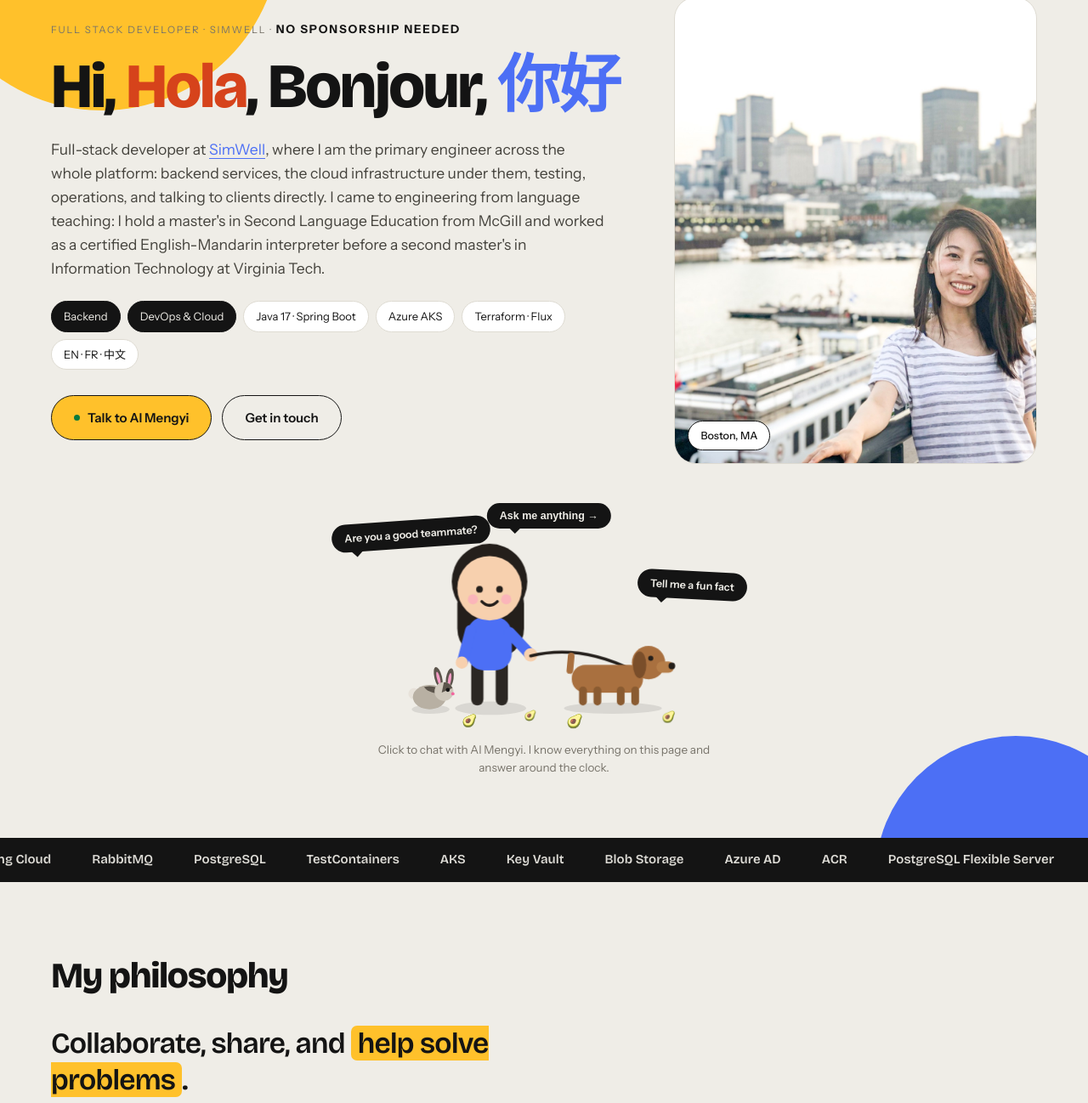
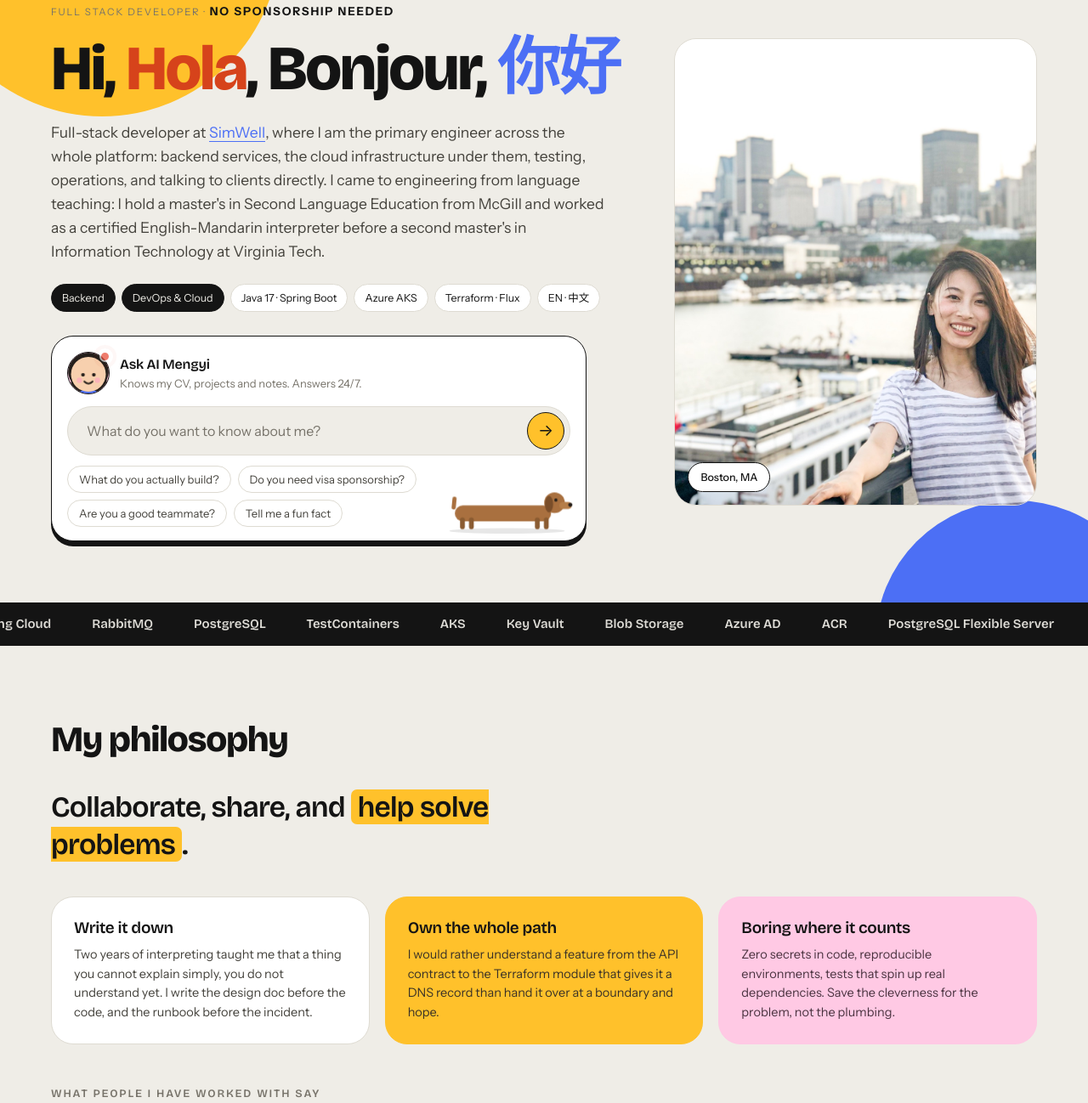
Before and after one commit to MengyiG/mengyig.github.io, a plain HTML site: page index.html in a window 1280 px wide. Shown: the part 126-1424 px from the top of the page at 85% size. Drawn offline with nearby package versions, Linux system fonts and the light colour scheme.

Commit message:
Modify front page

```diff
--- a/assets/css/main.css
+++ b/assets/css/main.css
@@ -70,14 +70,31 @@
   color:var(--ink-2); transition:background .15s,color .15s;
 }
 .nav-links a:hover{ background:rgba(20,20,20,.07); color:var(--ink); }
+/* Icon-only: a robot with a blinking record light, so the assistant reads as
+   live and asks to be clicked without a line of copy. */
 .nav-cta{
-  font-family:inherit; font-size:13.5px; font-weight:600; cursor:pointer;
-  display:inline-flex; align-items:center; gap:8px;
+  position:relative; flex:none; cursor:pointer;
+  display:grid; place-items:center;
+  width:44px; height:44px; padding:0;
   background:var(--marigold); color:var(--ink);
-  border:1px solid var(--ink); border-radius:99px; padding:9px 17px;
+  border:1px solid var(--ink); border-radius:50%;
   transition:transform .15s, box-shadow .15s;
 }
 .nav-cta:hover{ transform:translateY(-1px); box-shadow:0 4px 0 var(--ink); }
+.nav-bot{ width:26px; height:26px; display:block; overflow:visible; }
+.nav-bot-eyes{ transform-box:fill-box; transform-origin:center; animation:blink 4.2s step-end infinite; }
+.rec-dot{
+  position:absolute; top:-2px; right:-2px;
+  width:13px; height:13px; border-radius:50%;
+  background:#E5341D; border:2px solid var(--ground);
+  animation:rec 1.2s ease-in-out infinite;
+}
+.rec-dot::after{
+  content:""; position:absolute; inset:-2px; border-radius:50%;
+  border:2px solid #E5341D; animation:rec-ring 1.2s ease-out infinite;
+}
+@keyframes rec{ 0%,100%{ opacity:1; } 50%{ opacity:.2; } }
+@keyframes rec-ring{ from{ transform:scale(1); opacity:.7; } to{ transform:scale(2.2); opacity:0; } }
 
 .pulse{ width:7px; height:7px; border-radius:50%; background:#0B7A3E; display:inline-block; flex:none; }
 
@@ -90,8 +107,6 @@
 }
 .btn-primary{ background:var(--marigold); color:var(--ink); }
 .btn-primary:hover{ transform:translateY(-2px); box-shadow:0 5px 0 var(--ink); }
-.btn-ghost{ background:transparent; color:var(--ink); }
-.btn-ghost:hover{ background:rgba(20,20,20,.06); }
 
 /* ── Hero ─────────────────────────────────────────────────── */
 .hero{ position:relative; overflow:hidden; padding:56px var(--pad) 72px; }
@@ -116,14 +131,15 @@
 .inline-link{ color:var(--cornflower); text-decoration:none; border-bottom:1.5px solid currentColor; }
 .inline-link:hover{ background:var(--blossom); border-bottom-color:var(--ink); color:var(--ink); }
 
-.tags{ display:flex; flex-wrap:wrap; gap:8px; margin-top:24px; }
+/* One line, always: if the column is too narrow the row scrolls sideways. */
+.tags{ display:flex; flex-wrap:nowrap; gap:7px; margin-top:24px; overflow-x:auto; scrollbar-width:none; }
+.tags::-webkit-scrollbar{ display:none; }
 .tags li{
-  font-size:13px; padding:7px 14px; border-radius:99px;
+  flex:none; white-space:nowrap;
+  font-size:12.5px; padding:6px 12px; border-radius:99px;
   background:var(--card); border:1px solid var(--line);
 }
 .tags li.is-primary{ background:var(--ink); color:var(--ground); border-color:var(--ink); }
-
-.hero-cta{ display:flex; flex-wrap:wrap; gap:12px; margin-top:30px; }
 
 .hero-portrait{ margin:0; position:relative; }
 .hero-portrait img{
@@ -136,54 +152,47 @@
   font-size:12.5px; font-weight:500; padding:7px 14px; border-radius:99px;
 }
 
-/* ── Mascot ───────────────────────────────────────────────── */
-.mascot-zone{
-  position:relative; z-index:2;
-  max-width:var(--shell); margin:52px auto 0;
-  display:flex; flex-direction:column; align-items:center; gap:10px; text-align:center;
+/* ── Ask card ─────────────────────────────────────────────── */
+.ask-card{
+  position:relative; margin-top:28px; max-width:630px;
+  background:var(--card); border:1px solid var(--ink); border-radius:var(--radius-lg);
+  padding:18px 18px 16px; box-shadow:0 6px 0 var(--ink);
 }
-.mascot-stage{ position:relative; display:flex; justify-content:center; width:100%; }
-.mascot-prompts{ display:contents; }
-.prompt-bubble{
-  position:absolute; z-index:4; cursor:pointer;
-  font-family:inherit; font-size:12.5px; font-weight:600; white-space:nowrap;
-  background:var(--ink); color:var(--ground);
-  border:0; border-radius:99px; padding:9px 15px;
-  transition:transform .15s, background .15s;
+.ask-head{ display:flex; align-items:center; gap:12px; margin-bottom:14px; }
+.ask-avatar{ position:relative; flex:none; width:50px; height:50px; border-radius:50%; background:var(--blossom); border:1px solid var(--ink); }
+.ask-avatar svg{ display:block; width:100%; height:100%; border-radius:50%; }
+.ask-avatar .rec-dot{ border-color:var(--card); }
+.ask-avatar-eyes{ transform-box:fill-box; transform-origin:center; animation:blink 5.2s step-end infinite; }
+.ask-name{ font-family:var(--font-display); font-weight:600; font-size:16px; letter-spacing:-.015em; }
+.ask-sub{ font-size:13px; color:var(--ink-3); }
+
+.ask{
+  display:flex; align-items:center; gap:8px;
+  background:var(--ground); border:1px solid var(--line); border-radius:99px;
+  padding:6px 6px 6px 20px; transition:border-color .15s;
 }
-.prompt-bubble::after{
-  content:""; position:absolute; bottom:-6px; left:22px;
-  border:7px solid transparent; border-top-color:var(--ink); border-bottom:0;
+.ask:focus-within{ border-color:var(--ink); }
+.ask input{ flex:1; min-width:0; border:0; outline:none; background:transparent; font:inherit; font-size:16px; color:var(--ink); }
+.ask input::placeholder{ color:var(--ink-3); }
+.ask button{
+  flex:none; width:44px; height:44px; border-radius:50%; cursor:pointer;
+  font-family:inherit; font-size:19px; color:var(--ink);
+  background:var(--marigold); border:1px solid var(--ink);
+  transition:transform .15s;
 }
-.prompt-bubble:hover{ transform:translateY(-3px); background:#2E2E2A; }
-.prompt-bubble:nth-child(1){ top:14px; left:calc(50% - 250px); transform:rotate(-4deg); }
-.prompt-bubble:nth-child(1):hover{ transform:rotate(-4deg) translateY(-3px); }
-.prompt-bubble:nth-child(2){ top:74px; left:calc(50% + 110px); transform:rotate(3deg); }
-.prompt-bubble:nth-child(2):hover{ transform:rotate(3deg) translateY(-3px); }
+.ask button:hover{ transform:translateX(2px); }
 
-.mascot{
-  appearance:none; background:transparent; border:0; padding:0; cursor:pointer;
-  position:relative; display:block; width:min(340px,88vw);
-  transition:transform .2s ease;
+/* Right padding keeps the chips clear of the dog in the corner. */
+.q-chips{ display:flex; flex-wrap:wrap; gap:8px; margin-top:12px; padding-right:158px; }
+.q-chips button{
+  font-family:inherit; font-size:13px; cursor:pointer; color:var(--ink-2);
+  background:var(--card); border:1px solid var(--line); border-radius:99px; padding:7px 13px;
+  transition:border-color .15s, color .15s;
 }
-.mascot:hover{ transform:translateY(-4px) scale(1.02); }
-.mascot-art{ width:100%; height:auto; overflow:visible; }
-.mascot-bubble{
-  position:absolute; top:-6px; left:50%; transform:translateX(-46%);
-  background:var(--ink); color:var(--ground);
-  font-size:12.5px; font-weight:600; padding:8px 15px; border-radius:99px;
-  white-space:nowrap; z-index:3;
-}
-.mascot-bubble::after{
-  content:""; position:absolute; left:26px; bottom:-6px;
-  border:7px solid transparent; border-top-color:var(--ink); border-bottom:0;
-}
-.mascot-note{ font-size:13.5px; color:var(--ink-3); max-width:46ch; }
+.q-chips button:hover{ border-color:var(--ink); color:var(--ink); }
 
-.mascot-person{ animation:bob 3.4s ease-in-out infinite alternate; transform-origin:center bottom; }
-.mascot-tail{ transform-origin:153px 149px; animation:wag .55s ease-in-out infinite alternate; }
-.mascot-eyes{ animation:blink 5.2s step-end infinite; transform-origin:center; }
-@keyframes bob{ from{ transform:translateY(0); } to{ transform:translateY(-5px); } }
+.ask-dog{ position:absolute; right:14px; bottom:8px; width:152px; height:auto; overflow:visible; pointer-events:none; }
+.ask-dog-tail{ transform-box:fill-box; transform-origin:50% 100%; animation:wag .55s ease-in-out infinite alternate; }
 @keyframes wag{ from{ transform:rotate(-24deg); } to{ transform:rotate(22deg); } }
 @keyframes blink{ 0%,94%{ transform:scaleY(1); } 96%,98%{ transform:scaleY(.12); } 100%{ transform:scaleY(1); } }
 
@@ -485,21 +494,19 @@
   .hero-intro-short{ display:block; }
 }
 
-/* Below the mascot's own width the bubbles cannot float beside it. */
-@media (max-width:780px){
-  .mascot-stage{ flex-direction:column; align-items:center; gap:12px; }
-  .mascot-prompts{ display:flex; flex-wrap:wrap; justify-content:center; gap:8px; order:2; }
-  .prompt-bubble,
-  .prompt-bubble:nth-child(1),
-  .prompt-bubble:nth-child(2){ position:static; transform:none; }
-  .prompt-bubble::after{ display:none; }
+/* Too narrow to share a row with the dog: chips take the width, the dog walks below. */
+@media (max-width:640px){
+  .q-chips{ padding-right:0; }
+  .ask-card{ padding-bottom:70px; }
 }
 
 @media (max-width:940px){
   :root{ --pad:22px; }
-  .hero-grid{ grid-template-columns:1fr; gap:34px; }
+  .hero-grid{ grid-template-columns:minmax(0,1fr); gap:34px; }
+  .tags{ margin-right:calc(var(--pad) * -1); padding-right:var(--pad); }
   .hero-portrait{ max-width:340px; }
   .nav-links{ display:none; }
+  .nav-cta{ margin-left:auto; }
   .contact-wrap{ grid-template-columns:1fr; gap:32px; }
   .job{ grid-template-columns:1fr; gap:10px; }
   .tool-group{ grid-template-columns:1fr; gap:12px; }
--- a/assets/js/chat.js
+++ b/assets/js/chat.js
@@ -41,6 +41,19 @@
     open();
     send(b.dataset.ask);
   }));
+  /* The hero ask box: whatever is typed there becomes the first message. */
+  const heroAsk = $('#heroAsk');
+  if (heroAsk) heroAsk.addEventListener('submit', (e) => {
+    e.preventDefault();
+    const text = heroAsk.q.value.trim();
+    if (!text) {
+      heroAsk.q.focus();
+      return;
+    }
+    heroAsk.reset();
+    open();
+    send(text);
+  });
   document.querySelectorAll('[data-close-chat]').forEach((b) => b.addEventListener('click', close));
   document.addEventListener('keydown', (e) => {
     if (e.key === 'Escape' && !chat.hidden) close();
--- a/assets/js/render.js
+++ b/assets/js/render.js
@@ -22,7 +22,7 @@
       : esc(g.text)
   ).join(', '));
   const wa = P.identity.workAuthorization;
-  fill('role-line', esc(P.identity.role) + ' · ' + esc(P.identity.company.name) +
+  fill('role-line', esc(P.identity.role) +
     (wa ? ' · <strong>' + esc(wa.emphasis) + '</strong>' : ''));
 
   /* Link the employer's name wherever it appears in the intro copy. */
@@ -45,9 +45,9 @@
     if (P.identity.avatarPosition) avatar.style.objectPosition = P.identity.avatarPosition;
   }
 
-  /* Speech bubbles around the mascot; each opens the chat with that question. */
-  fill('mascot-prompts', (P.ai.mascotPrompts || []).map((q) =>
-    '<button class="prompt-bubble" type="button" data-ask="' + esc(q) + '">' + esc(q) + '</button>'
+  /* Example questions under the hero ask box; each opens the chat with that question. */
+  fill('hero-prompts', (P.ai.heroPrompts || []).map((q) =>
+    '<button type="button" data-ask="' + esc(q) + '">' + esc(q) + '</button>'
   ).join(''));
 
   /* ── Marquee: every tool, looped twice so the scroll is seamless ── */
--- a/data/profile-data.js
+++ b/data/profile-data.js
@@ -25,7 +25,7 @@
   identity: {
     name: 'Mengyi Guo',
     /* A welcome, not a language claim. The languages she actually works in are
-       stated in `tags` below (EN · FR · 中文). `color` is optional per word. */
+       stated in `tags` below (EN · 中文). `color` is optional per word. */
     greeting: [
       { text: 'Hi' },
       { text: 'Hola', color: '#D6431B' },
@@ -69,7 +69,7 @@
     { label: 'Java 17 · Spring Boot' },
     { label: 'Azure AKS' },
     { label: 'Terraform · Flux' },
-    { label: 'EN · FR · 中文' },
+    { label: 'EN · 中文' },
   ],
 
   /* ── Intro copy ────────────────────────────────────────────────── */
@@ -373,9 +373,11 @@
       'Never use em dashes. Use commas, colons or separate sentences instead.',
       'When citing a recommendation, name only the company or program in its `context` field. Never place an anecdote at a different employer.',
     ],
-    // Shown as speech bubbles around the mascot on the hero.
+    // Example questions under the ask box on the hero.
     // Visitors address the AI as "you"; the AI speaks as Mengyi in the first person.
-    mascotPrompts: [
+    heroPrompts: [
+      'What do you actually build?',
+      'Do you need visa sponsorship?',
       'Are you a good teammate?',
       'Tell me a fun fact',
     ],
--- a/index.html
+++ b/index.html
@@ -30,8 +30,20 @@
     <a href="#fun">Fun</a>
     <a href="#contact">Contact</a>
   </nav>
-  <button class="nav-cta" type="button" data-open-chat>
-    <span class="pulse" aria-hidden="true"></span>Talk to AI Mengyi
+  <button class="nav-cta" type="button" data-open-chat aria-label="Talk to AI Mengyi" title="Talk to AI Mengyi">
+    <svg class="nav-bot" viewBox="0 0 24 24" aria-hidden="true" focusable="false">
+      <path d="M12 3.2V6" stroke="#141414" stroke-width="1.8" stroke-linecap="round"/>
+      <circle cx="12" cy="2.6" r="1.5" fill="#141414"/>
+      <rect x="1.6" y="10.5" width="2.6" height="4.6" rx="1.1" fill="#141414"/>
+      <rect x="19.8" y="10.5" width="2.6" height="4.6" rx="1.1" fill="#141414"/>
+      <rect x="4.4" y="6.4" width="15.2" height="13.4" rx="4.2" fill="#FFFFFF" stroke="#141414" stroke-width="1.8"/>
+      <g class="nav-bot-eyes">
+        <circle cx="9.2" cy="12.2" r="1.6" fill="#141414"/>
+        <circle cx="14.8" cy="12.2" r="1.6" fill="#141414"/>
+      </g>
+      <path d="M9.6 16.1h4.8" stroke="#141414" stroke-width="1.8" stroke-linecap="round"/>
+    </svg>
+    <span class="rec-dot" aria-hidden="true"></span>
   </button>
 </header>
 
@@ -50,11 +62,50 @@
         <p class="hero-intro hero-intro-long" data-bind="intro"></p>
         <p class="hero-intro hero-intro-short" data-bind="intro-short"></p>
         <ul class="tags" data-bind="tags"></ul>
-        <div class="hero-cta">
-          <button class="btn btn-primary" type="button" data-open-chat>
-            <span class="pulse" aria-hidden="true"></span>Talk to AI Mengyi
-          </button>
-          <a class="btn btn-ghost" href="#contact">Get in touch</a>
+        <!-- Ask card: type or pick a question and the chat opens with it sent -->
+        <div class="ask-card">
+          <div class="ask-head">
+            <span class="ask-avatar" aria-hidden="true">
+              <svg viewBox="47 36 68 68" focusable="false">
+                <rect x="52" y="58" width="60" height="78" rx="28" fill="#241F1B"/>
+                <rect x="61" y="98" width="40" height="48" rx="15" fill="#4C6FF5"/>
+                <circle cx="81" cy="66" r="34" fill="#241F1B"/>
+                <circle cx="81" cy="72" r="29" fill="#F7D0AE"/>
+                <circle cx="66" cy="82" r="4.5" fill="#FF9EC4" opacity=".55"/>
+                <circle cx="96" cy="82" r="4.5" fill="#FF9EC4" opacity=".55"/>
+                <g class="ask-avatar-eyes">
+                  <circle cx="72" cy="73" r="3" fill="#241F1B"/>
+                  <circle cx="90" cy="73" r="3" fill="#241F1B"/>
+                </g>
+                <path d="M74,84 Q81,91 88,84" stroke="#241F1B" stroke-width="2.6" fill="none" stroke-linecap="round"/>
+              </svg>
+              <span class="rec-dot"></span>
+            </span>
+            <div>
+              <p class="ask-name">Ask AI Mengyi</p>
+              <p class="ask-sub">Knows my CV, projects and notes. Answers 24/7.</p>
+            </div>
+          </div>
+          <form class="ask" id="heroAsk">
+            <input type="text" name="q" autocomplete="off" placeholder="What do you want to know about me?" aria-label="Ask AI Mengyi a question">
+            <button type="submit" aria-label="Send">→</button>
+          </form>
+          <div class="q-chips" data-bind="hero-prompts"></div>
+          <!-- A dachshund, so the body is long and the legs stay short -->
+          <svg class="ask-dog" viewBox="140 116 188 68" aria-hidden="true" focusable="false">
+            <ellipse cx="231" cy="180" rx="84" ry="4" fill="#141414" opacity=".10"/>
+            <rect class="ask-dog-tail" x="150" y="130" width="6" height="19" rx="3" fill="#A9703F"/>
+            <rect x="155" y="143" width="140" height="23" rx="11.5" fill="#A9703F"/>
+            <path d="M166,164 L166,174" stroke="#8A5B31" stroke-width="7" stroke-linecap="round"/>
+            <path d="M179,164 L179,174" stroke="#8A5B31" stroke-width="7" stroke-linecap="round"/>
+            <path d="M275,164 L275,174" stroke="#8A5B31" stroke-width="7" stroke-linecap="round"/>
+            <path d="M288,164 L288,174" stroke="#8A5B31" stroke-width="7" stroke-linecap="round"/>
+            <circle cx="300" cy="139" r="15" fill="#A9703F"/>
+            <rect x="307" y="138" width="18" height="10" rx="5" fill="#B67E49"/>
+            <circle cx="323" cy="142" r="3" fill="#241F1B"/>
+            <circle cx="302" cy="135" r="2.3" fill="#241F1B"/>
+            <ellipse cx="292" cy="141" rx="6" ry="12" fill="#7A4E2A"/>
+          </svg>
         </div>
       </div>
 
@@ -64,86 +115,6 @@
       </figure>
     </div>
 
-    <!-- Mascot: click to open the assistant -->
-    <div class="mascot-zone">
-      <div class="mascot-stage">
-      <div class="mascot-prompts" data-bind="mascot-prompts"></div>
-      <button class="mascot" type="button" data-open-chat aria-label="Talk to AI Mengyi">
-        <span class="mascot-bubble">Ask me anything →</span>
-        <svg class="mascot-art" viewBox="0 0 260 200" role="img" aria-hidden="true" focusable="false">
-          <ellipse cx="82" cy="180" rx="32" ry="6" fill="#141414" opacity=".10"/>
-          <ellipse cx="192" cy="180" rx="44" ry="5" fill="#141414" opacity=".10"/>
-          <ellipse cx="28" cy="181" rx="17" ry="4" fill="#141414" opacity=".10"/>
-
-          <!-- Grey-and-white, like the real one; pale cream would vanish into the page. -->
-          <g class="mascot-rabbit">
-            <circle cx="13" cy="167" r="5" fill="#E7E2DA"/>
-            <ellipse cx="37" cy="152" rx="3.4" ry="9.5" fill="#5C554C" transform="rotate(-14 37 161)"/>
-            <ellipse cx="37" cy="153" rx="1.4" ry="6.2" fill="#F49BC4" transform="rotate(-14 37 161)"/>
-            <ellipse cx="44" cy="153" rx="3.4" ry="9" fill="#5C554C" transform="rotate(9 44 161)"/>
-            <ellipse cx="44" cy="154" rx="1.4" ry="5.8" fill="#F49BC4" transform="rotate(9 44 161)"/>
-            <ellipse cx="27" cy="170" rx="15" ry="11" fill="#B8B0A3"/>
-            <path d="M24,160.5 A15,11 0 0 1 40,166 A15,11 0 0 1 22,161 Z" fill="#5C554C"/>
-            <circle cx="40" cy="165" r="8.5" fill="#CFC8BC"/>
-            <path d="M40,156.6 A8.5,8.5 0 0 1 47.6,162 L38,166 Z" fill="#5C554C"/>
-            <circle cx="43.5" cy="163.5" r="1.8" fill="#141414"/>
-            <circle cx="48" cy="167" r="1.5" fill="#F2679F"/>
-          </g>
-
-          <g class="mascot-avocados" aria-hidden="true">
-            <text x="56" y="195" font-size="11">🥑</text>
-            <text x="112" y="190" font-size="9">🥑</text>
-            <text x="150" y="196" font-size="12">🥑</text>
-            <text x="236" y="191" font-size="10">🥑</text>
-          </g>
-
-          <g class="mascot-person">
-            <!-- long hair behind -->
-            <rect x="52" y="58" width="60" height="78" rx="28" fill="#241F1B"/>
-            <!-- legs -->
-            <path d="M70,140 L70,172" stroke="#2B2723" stroke-width="11" stroke-linecap="round"/>
-            <path d="M92,140 L92,172" stroke="#2B2723" stroke-width="11" stroke-linecap="round"/>
-            <!-- torso -->
-            <rect x="61" y="98" width="40" height="48" rx="15" fill="#4C6FF5"/>
-            <!-- arms -->
-            <path d="M64,110 L57,137" stroke="#4C6FF5" stroke-width="10" stroke-linecap="round"/>
-            <path d="M99,112 L117,131" stroke="#4C6FF5" stroke-width="10" stroke-linecap="round"/>
-            <!-- hair cap + face -->
-            <circle cx="81" cy="66" r="34" fill="#241F1B"/>
-            <circle cx="81" cy="72" r="29" fill="#F7D0AE"/>
-            <circle cx="66" cy="82" r="4.5" fill="#FF9EC4" opacity=".55"/>
-            <circle cx="96" cy="82" r="4.5" fill="#FF9EC4" opacity=".55"/>
-            <g class="mascot-eyes">
-              <circle cx="72" cy="73" r="3" fill="#241F1B"/>
-              <circle cx="90" cy="73" r="3" fill="#241F1B"/>
-            </g>
-            <path d="M74,84 Q81,91 88,84" stroke="#241F1B" stroke-width="2.6" fill="none" stroke-linecap="round"/>
-            <!-- hands -->
-            <circle cx="56" cy="139" r="5.5" fill="#F7D0AE"/>
-            <circle cx="118" cy="132" r="6" fill="#F7D0AE"/>
-          </g>
-
-          <!-- leash -->
-          <path d="M118,133 Q162,122 210,146" stroke="#241F1B" stroke-width="2.6" fill="none" stroke-linecap="round"/>
-
-          <g class="mascot-dog">
-            <rect class="mascot-tail" x="150" y="130" width="6" height="19" rx="3" fill="#A9703F"/>
-            <rect x="155" y="141" width="64" height="25" rx="12" fill="#A9703F"/>
-            <path d="M165,164 L165,174" stroke="#8A5B31" stroke-width="7" stroke-linecap="round"/>
-            <path d="M178,164 L178,174" stroke="#8A5B31" stroke-width="7" stroke-linecap="round"/>
-            <path d="M199,164 L199,174" stroke="#8A5B31" stroke-width="7" stroke-linecap="round"/>
-            <path d="M212,164 L212,174" stroke="#8A5B31" stroke-width="7" stroke-linecap="round"/>
-            <circle cx="224" cy="139" r="15" fill="#A9703F"/>
-            <rect x="231" y="138" width="16" height="10" rx="5" fill="#B67E49"/>
-            <circle cx="245" cy="142" r="3" fill="#241F1B"/>
-            <circle cx="226" cy="135" r="2.3" fill="#241F1B"/>
-            <ellipse cx="216" cy="141" rx="6" ry="12" fill="#7A4E2A"/>
-          </g>
-        </svg>
-      </button>
-      </div>
-      <p class="mascot-note">Click to chat with AI Mengyi. I know everything on this page and answer around the clock.</p>
-    </div>
   </section>
 
   <!-- ── Stack marquee ────────────────────────────────────── -->
```
Also changed, not shown: 1 other file.
